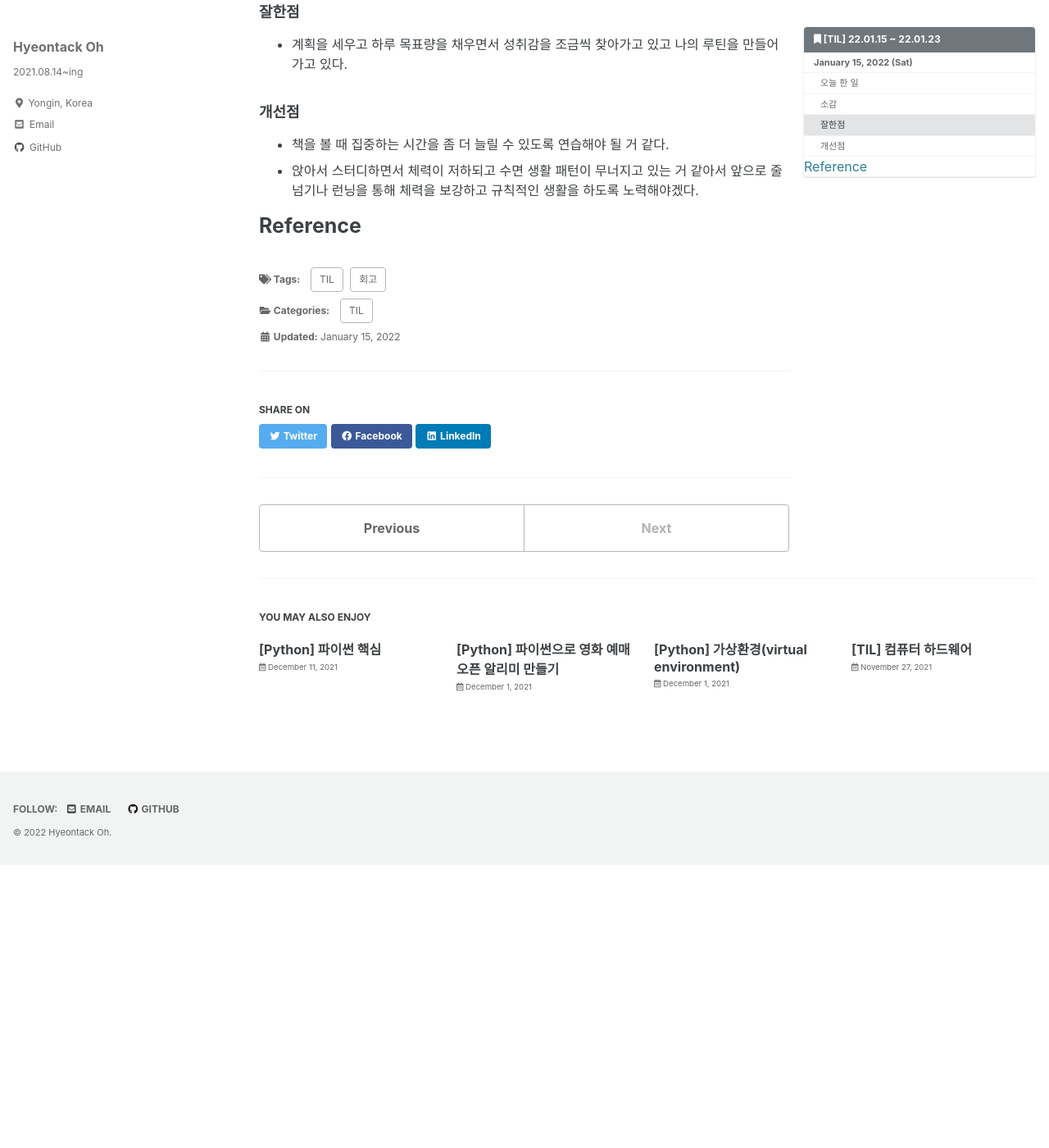
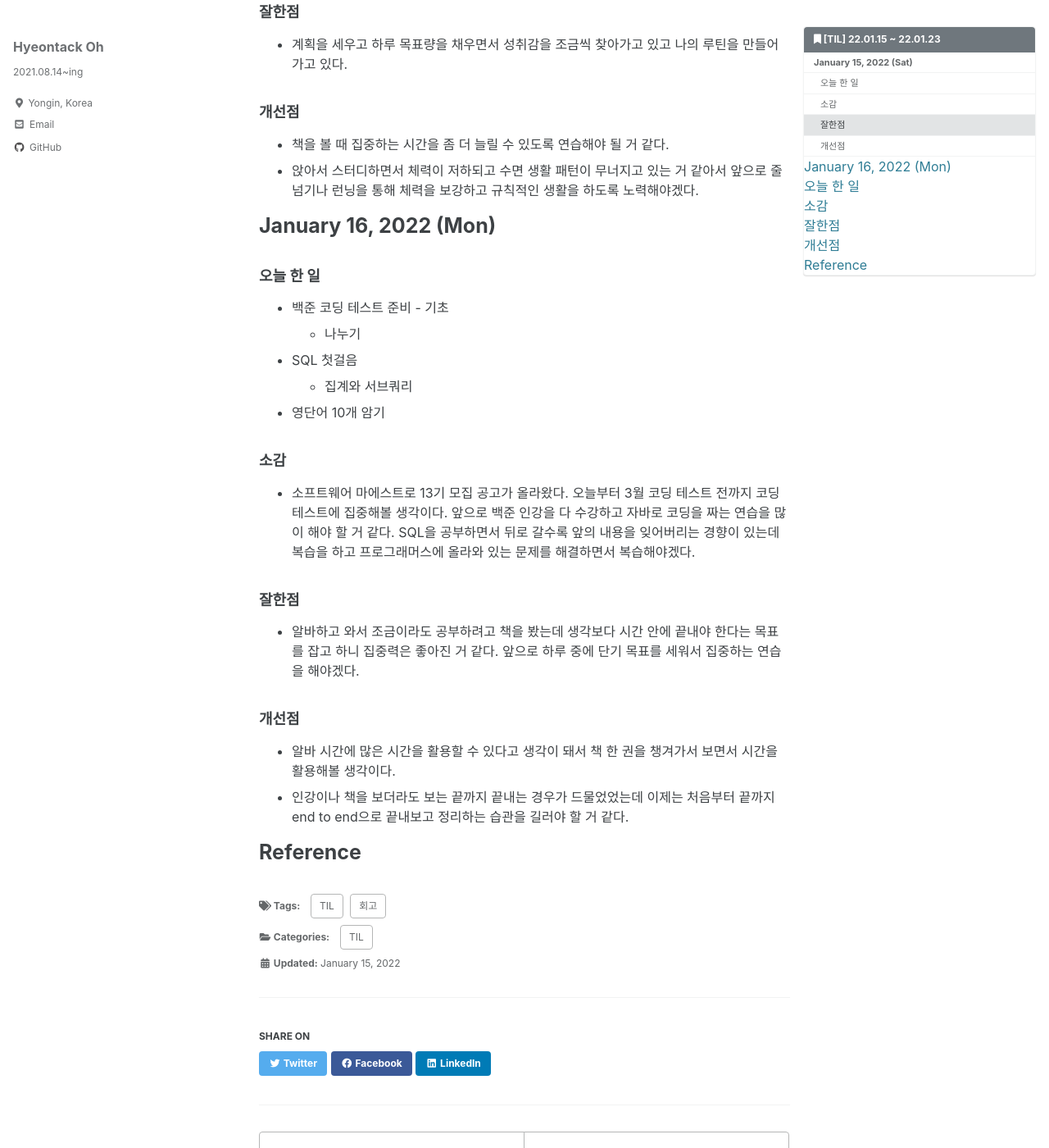
Before and after one commit to hyeontack5/hyeontack5.github.io, a Jekyll site: the page built from _posts/TIL/2022-01-15-[TIL] 22.01.15 ~ 22.01.23.md, in a window 1280 px wide and 1400 px high, scrolled down 683 px. Shown: the whole window at 82% size. Built offline with Jekyll 4.4.1, drawn with Linux system fonts in a browser that asks for light colours; cached includes are drawn as plain includes; before the commit the page ends 1738 px from its top, so only the background shows below that.

Commit message:
Docs: 22.01.17 회고

```diff
--- a/_posts/TIL/2022-01-15-[TIL] 22.01.15 ~ 22.01.23.md
+++ b/_posts/TIL/2022-01-15-[TIL] 22.01.15 ~ 22.01.23.md
@@ -35,4 +35,23 @@ toc_icon: "bookmark"
 - 책을 볼 때 집중하는 시간을 좀 더 늘릴 수 있도록 연습해야 될 거 같다.
 - 앉아서 스터디하면서 체력이 저하되고 수면 생활 패턴이 무너지고 있는 거 같아서 앞으로 줄넘기나 런닝을 통해 체력을 보강하고 규칙적인 생활을 하도록 노력해야겠다.
 
+# January 16, 2022 (Mon)
+
+### 오늘 한 일
+- 백준 코딩 테스트 준비 - 기초
+  - 나누기
+- SQL 첫걸음
+  - 집계와 서브쿼리
+- 영단어 10개 암기
+
+### 소감
+- 소프트웨어 마에스트로 13기 모집 공고가 올라왔다. 오늘부터 3월 코딩 테스트 전까지 코딩 테스트에 집중해볼 생각이다. 앞으로 백준 인강을 다 수강하고 자바로 코딩을 짜는 연습을 많이 해야 할 거 같다. SQL을 공부하면서 뒤로 갈수록 앞의 내용을 잊어버리는 경향이 있는데 복습을 하고 프로그래머스에 올라와 있는 문제를 해결하면서 복습해야겠다.
+
+### 잘한점
+- 알바하고 와서 조금이라도 공부하려고 책을 봤는데 생각보다 시간 안에 끝내야 한다는 목표를 잡고 하니 집중력은 좋아진 거 같다. 앞으로 하루 중에 단기 목표를 세워서 집중하는 연습을 해야겠다.
+
+### 개선점
+- 알바 시간에 많은 시간을 활용할 수 있다고 생각이 돼서 책 한 권을 챙겨가서 보면서 시간을 활용해볼 생각이다.
+- 인강이나 책을 보더라도 보는 끝까지 끝내는 경우가 드물었었는데 이제는 처음부터 끝까지 end to end으로 끝내보고 정리하는 습관을 길러야 할 거 같다.
+
 # Reference
```
